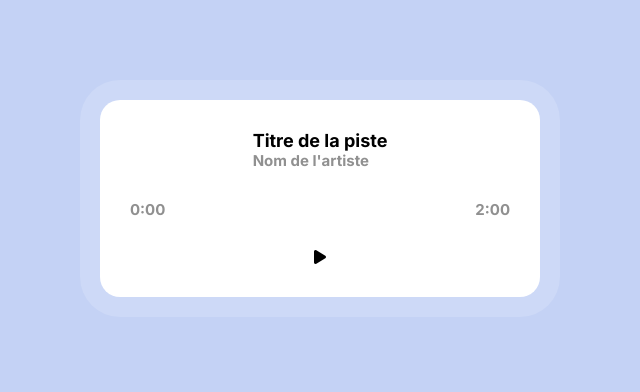
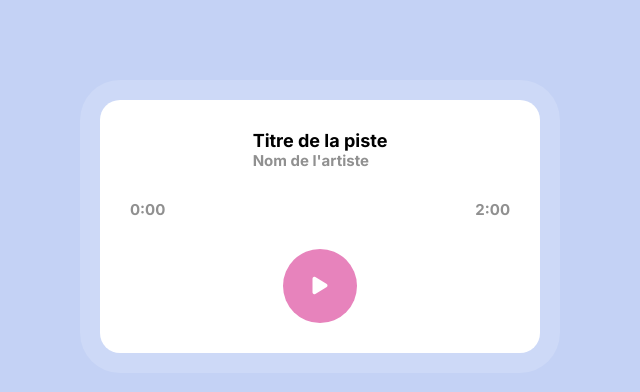
Before and after one commit to eikon-frontend-students/imd2-exercice-hebdomadaire-10-Itziarperdi, a website built with Parcel: page src/index.html in a window 1280 px wide. Shown: the whole page, without its empty margins (0-640 px from the left). Built offline with nearby package versions, Linux system fonts and the light colour scheme.

Commit message:
player-button fonctionelle et correct

```diff
--- a/src/scss/main.scss
+++ b/src/scss/main.scss
@@ -73,3 +73,17 @@ audio {
 .player-progress-inner {
   background: var(--purple, #e783bc);
 }
+
+.player-button.play,
+.player-button.pause {
+  color: #fff;
+  font-size: 20px;
+  display: flex;
+  width: 74px;
+  height: 74px;
+  flex-direction: column;
+  justify-content: center;
+  align-items: center;
+  border-radius: 37px;
+  background: var(--purple, #e783bc);
+}
```
